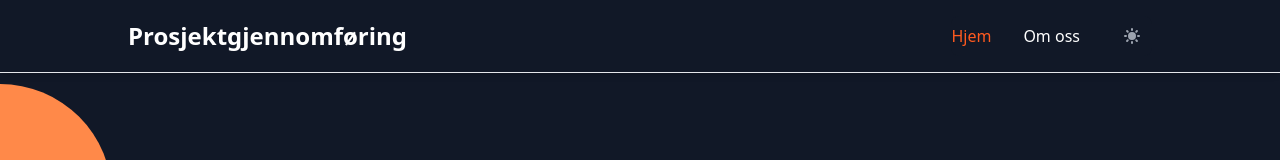
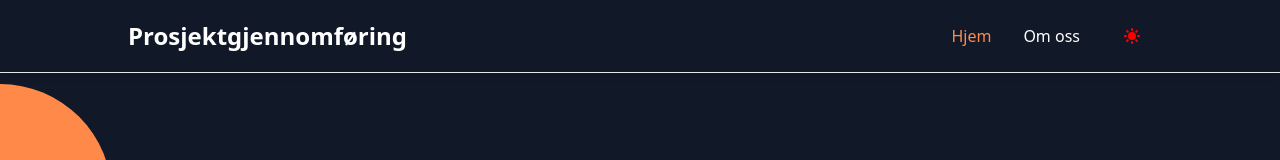
Before and after one commit to thevithach/Gruppe-1-IS-310, a React (Vite) app: page / in a window 1280 px wide. Both pictures are taken after a click on the button 1132 px from the left and 36 px from the top of the page. Shown: the top 160 px of the page. Built offline with nearby package versions, Linux system fonts and the light colour scheme; a web font is replaced by a local one.

Commit message:
Refactor: Update background color in BoxReveal component and fix ThemeToggleButton prop type in NavBar

```diff
--- a/src/components/@/components/magicui/box-reveal.tsx
+++ b/src/components/@/components/magicui/box-reveal.tsx
@@ -61,7 +61,7 @@
           left: 0,
           right: 0,
           zIndex: 20,
-          background: boxColor ? boxColor : "#fcf8f4",
+          background: boxColor ? boxColor : "rgba(0, 0, 0, 0)",
         }}
       />
     </div>
--- a/src/components/Layout/NavBar.tsx
+++ b/src/components/Layout/NavBar.tsx
@@ -39,7 +39,7 @@
     navigate("/", { state: { scrollToProfile: true } });
   };
 
-  const ThemeToggleButton = ({ className }: { className: string }) => (
+  const ThemeToggleButton = ({ className }: { className?: string }) => (
     <button
       type="button"
       onClick={toggleDarkMode}
@@ -48,7 +48,7 @@
       {isDarkMode ? (
         <svg
           className="w-5 h-5"
-          fill="currentColor"
+          fill="red"
           viewBox="0 0 20 20"
           xmlns="http://www.w3.org/2000/svg"
         >
@@ -96,7 +96,7 @@
             </a>
           )}
           <div className="flex items-center md:order-2 md:hidden">
-            <ThemeToggleButton className="" />
+            <ThemeToggleButton />
             <button
               data-collapse-toggle="navbar-sticky"
               type="button"
@@ -136,7 +136,7 @@
                     <Link
                       to="/"
                       onClick={scrollToHomeSection}
-                      className="block py-2 px-3 text-white bg-orange-500 rounded md:bg-transparent md:text-orange-500 md:p-0 md:dark:text-orange-500"
+                      className="block py-2 px-3 text-white bg-orange-400 rounded md:bg-transparent md:text-orange-400 md:p-0 md:dark:text-orange-400"
                       aria-current="page"
                     >
                       Hjem
@@ -145,7 +145,7 @@
                   <li>
                     <button
                       onClick={handleOmOssClick}
-                      className="block py-2 px-3 text-gray-900 rounded hover:bg-gray-100 md:hover:bg-transparent md:hover:text-orange-500 md:p-0 md:dark:hover:text-orange-500 dark:text-white dark:hover:bg-gray-700 dark:hover:text-white md:dark:hover:bg-transparent dark:border-gray-700"
+                      className="block py-2 px-3 text-gray-900 rounded hover:bg-gray-100 md:hover:bg-transparent md:hover:text-orange-400 md:p-0 md:dark:hover:text-orange-400 dark:text-white dark:hover:bg-gray-700 dark:hover:text-white md:dark:hover:bg-transparent dark:border-gray-700"
                     >
                       Om oss
                     </button>
@@ -156,8 +156,7 @@
                   <li>
                     <a
                       href="#home"
-                      className="block py-2 px-3 text-white bg-orange-500 rounded md:bg-transparent md:text-orange-500 md:p-0 md:dark:text-orange-500"
-                      aria-current="page"
+                      className="block py-2 px-3 bg-orange-400 rounded md:bg-transparent text-black md:p-0 md:dark:text-orange-400 md:hover:text-orange-500"
                     >
                       Hjem
                     </a>
@@ -165,7 +164,7 @@
                   <li>
                     <a
                       href="#about"
-                      className="block py-2 px-3 text-gray-900 rounded hover:bg-orange-100 md:hover:bg-transparent md:hover:text-orange-500 md:p-0 md:dark:hover:text-orange-500 dark:text-white dark:hover:bg-gray-700 dark:hover:text-white md:dark:hover:bg-transparent dark:border-gray-700"
+                      className="block py-2 px-3 text-gray-900 rounded hover:bg-orange-100 md:hover:bg-transparent md:hover:text-orange-400 md:p-0 md:dark:hover:text-orange-400 dark:text-white dark:hover:bg-gray-700 dark:hover:text-white md:dark:hover:bg-transparent dark:border-gray-700"
                       onClick={scrollToProfileSection}
                     >
                       Om oss
@@ -174,7 +173,7 @@
                 </>
               )}
               <li className="hidden md:block">
-                <ThemeToggleButton className={"asd"} />
+                <ThemeToggleButton />
               </li>
             </ul>
           </div>
```
